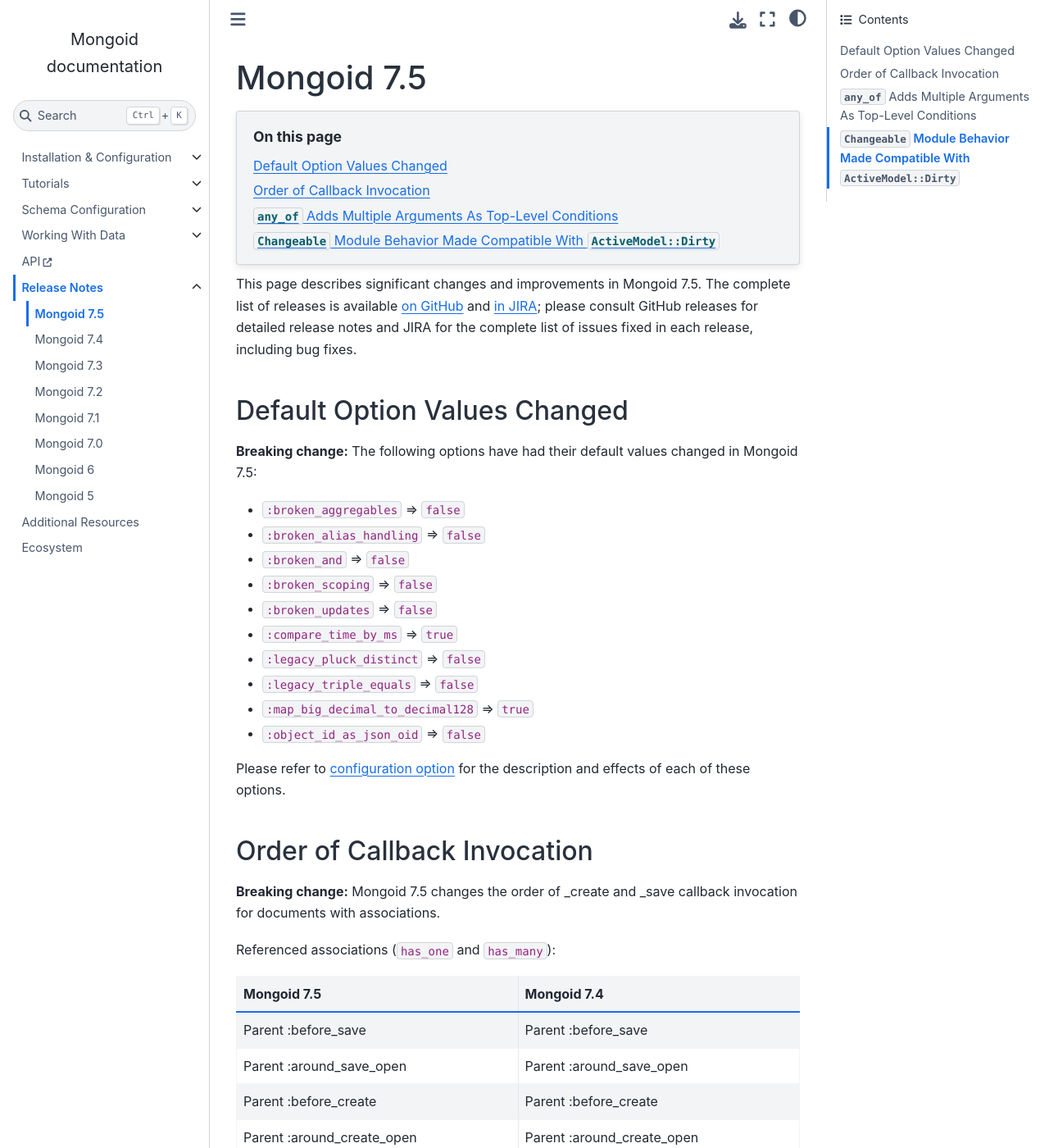
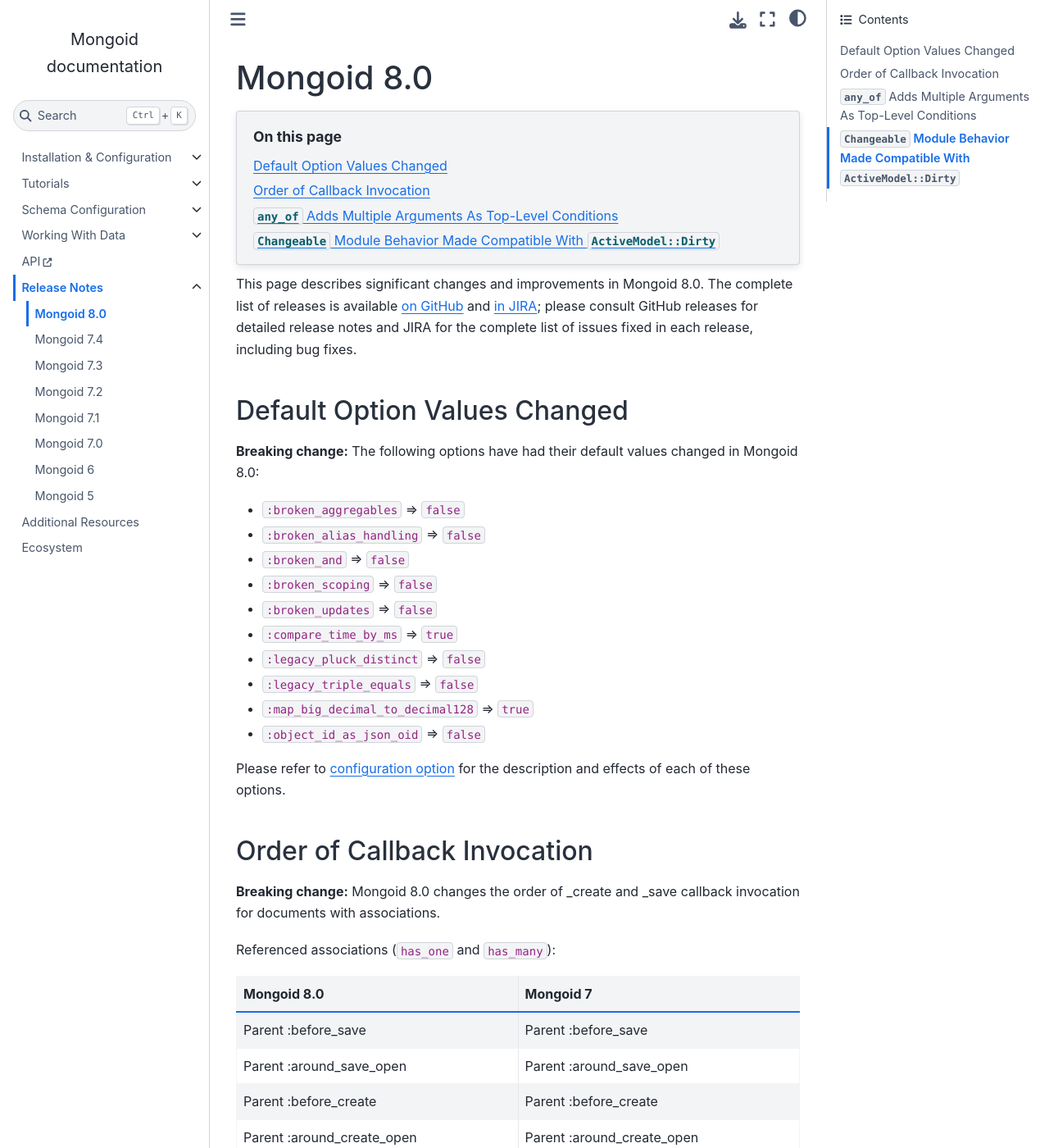
Before and after one commit to i80and/docs-mongoid, a Sphinx documentation site: the page built from docs/release-notes/mongoid-8.0.txt, in a window 1280 px wide and 1400 px high. Shown: the whole window at 82% size. Built offline with Sphinx 7.4.7 and the Sphinx Book theme 1.1.4, drawn with Linux system fonts in a browser that asks for light colours; some of the changed text lies outside the part shown.

Commit message:
MONGOID-5242 Rename 7.5 release to 8.0 (#5185)
Co-authored-by: Oleg Pudeyev <code@olegp.name>

```diff
--- a/docs/reference/compatibility.txt
+++ b/docs/reference/compatibility.txt
@@ -33,7 +33,7 @@ specified Mongoid versions.
      - Driver 2.17-2.10
      - Driver 2.9-2.7
 
-   * - 7.5
+   * - 8.0
      - |checkmark|
      -
 
--- a/docs/release-notes.txt
+++ b/docs/release-notes.txt
@@ -9,7 +9,7 @@ Release Notes
 .. toctree::
   :titlesonly:
 
-  release-notes/mongoid-7.5
+  release-notes/mongoid-8.0
   release-notes/mongoid-7.4
   release-notes/mongoid-7.3
   release-notes/mongoid-7.2
--- a/docs/release-notes/mongoid-7.5.txt
+++ b/docs/release-notes/mongoid-8.0.txt
@@ -1,5 +1,5 @@
 ***********
-Mongoid 7.5
+Mongoid 8.0
 ***********
 
 .. default-domain:: mongodb
@@ -10,7 +10,7 @@ Mongoid 7.5
    :depth: 2
    :class: singlecol
 
-This page describes significant changes and improvements in Mongoid 7.5.
+This page describes significant changes and improvements in Mongoid 8.0.
 The complete list of releases is available `on GitHub
 <https://github.com/mongodb/mongoid/releases>`_ and `in JIRA
 <https://jira.mongodb.org/projects/MONGOID?selectedItem=com.atlassian.jira.jira-projects-plugin:release-page>`_;
@@ -22,7 +22,7 @@ Default Option Values Changed
 -----------------------------
 
 **Breaking change:** The following options have had their default values
-changed in Mongoid 7.5:
+changed in Mongoid 8.0:
 
 - ``:broken_aggregables`` => ``false``
 - ``:broken_alias_handling`` => ``false``
@@ -42,13 +42,13 @@ the description and effects of each of these options.
 Order of Callback Invocation
 ----------------------------
 
-**Breaking change:** Mongoid 7.5 changes the order of _create and _save callback
+**Breaking change:** Mongoid 8.0 changes the order of _create and _save callback
 invocation for documents with associations.
 
 Referenced associations (``has_one`` and ``has_many``):
 
 +---------------------------------------+---------------------------------------+
-| Mongoid 7.5                           | Mongoid 7.4                           |
+| Mongoid 8.0                           | Mongoid 7                             |
 +=======================================+=======================================+
 | Parent :before_save                   | Parent :before_save                   |
 +---------------------------------------+---------------------------------------+
@@ -94,7 +94,7 @@ Referenced associations (``has_one`` and ``has_many``):
 Embedded associations (``embeds_one`` and ``embeds_many``):
 
 +---------------------------------------+---------------------------------------+
-| Mongoid 7.5                           | Mongoid 7.4                           |
+| Mongoid 8.0                           | Mongoid 7                             |
 +=======================================+=======================================+
 | Parent :before_save                   | Child :before_save                    |
 +---------------------------------------+---------------------------------------+
@@ -150,7 +150,7 @@ conditions were provided, and the criteria already had an ``$or`` operator,
 the new conditions would be added to the existing ``$or`` as an additional
 branch.
 
-Mongoid 7.5 behavior:
+Mongoid 8.0 behavior:
 
 .. code-block:: ruby
 
@@ -172,7 +172,7 @@ Mongoid 7.5 behavior:
   #   class:    Band
   #   embedded: false>
 
-Mongoid 7.4 behavior:
+Mongoid 7 behavior:
 
 .. code-block:: ruby
 
@@ -218,7 +218,7 @@ in ``after_*`` callbacks. This follows ActiveRecord/ActiveModel behavior.
   a.age = 2
   a.save!
 
-Mongoid 7.5 output:
+Mongoid 8.0 output:
 
 .. code-block:: ruby
 
@@ -226,12 +226,12 @@ Mongoid 7.5 output:
   2
 
 
-Mongoid 7.4 output:
+Mongoid 7 output:
 
 .. code-block:: ruby
 
   #<Cat _id: 60aef1652c97a617438dc9bb, age: 2>
   nil
 
-Notice that in 7.4 ``attribute_was(:age)`` returns the old attribute value,
-while in 7.5 ``attribute_was(:age)`` returns the new value.
+Notice that in 7 ``attribute_was(:age)`` returns the old attribute value,
+while in 8.0 ``attribute_was(:age)`` returns the new value.
```
